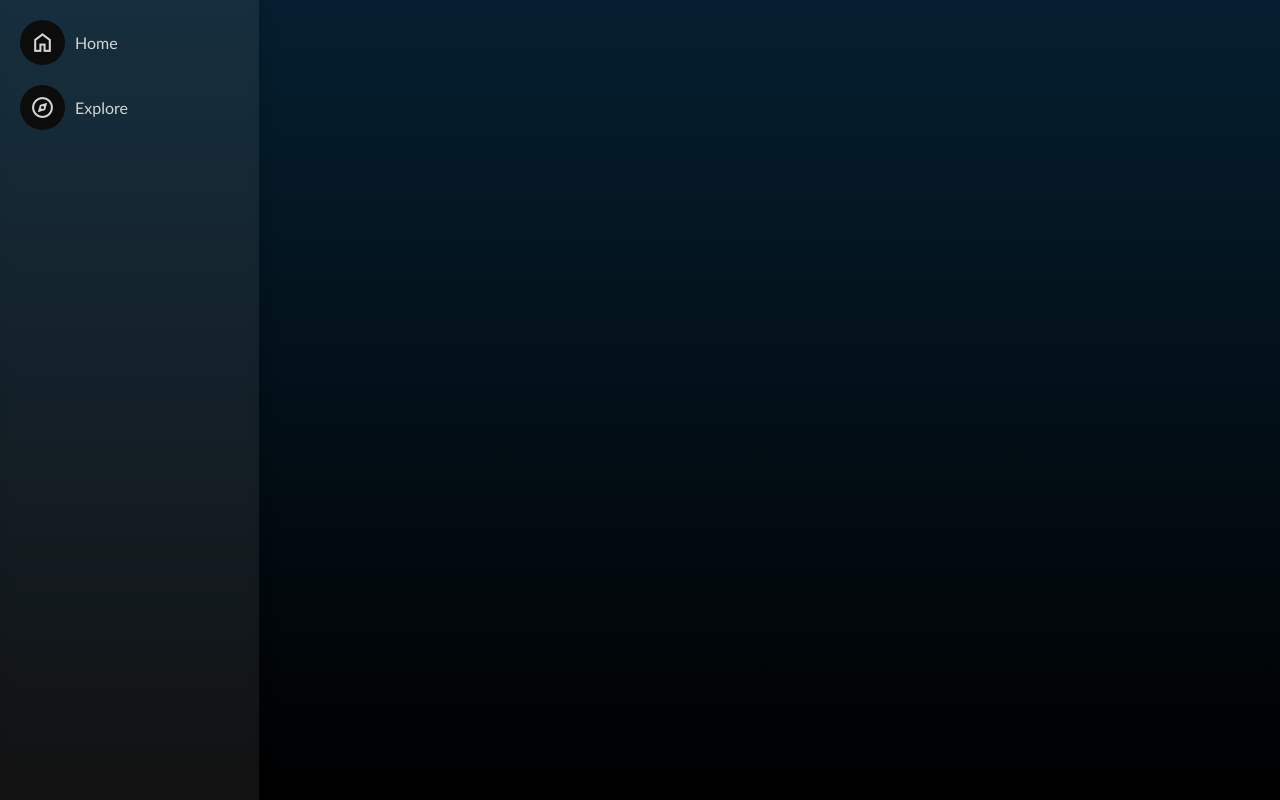
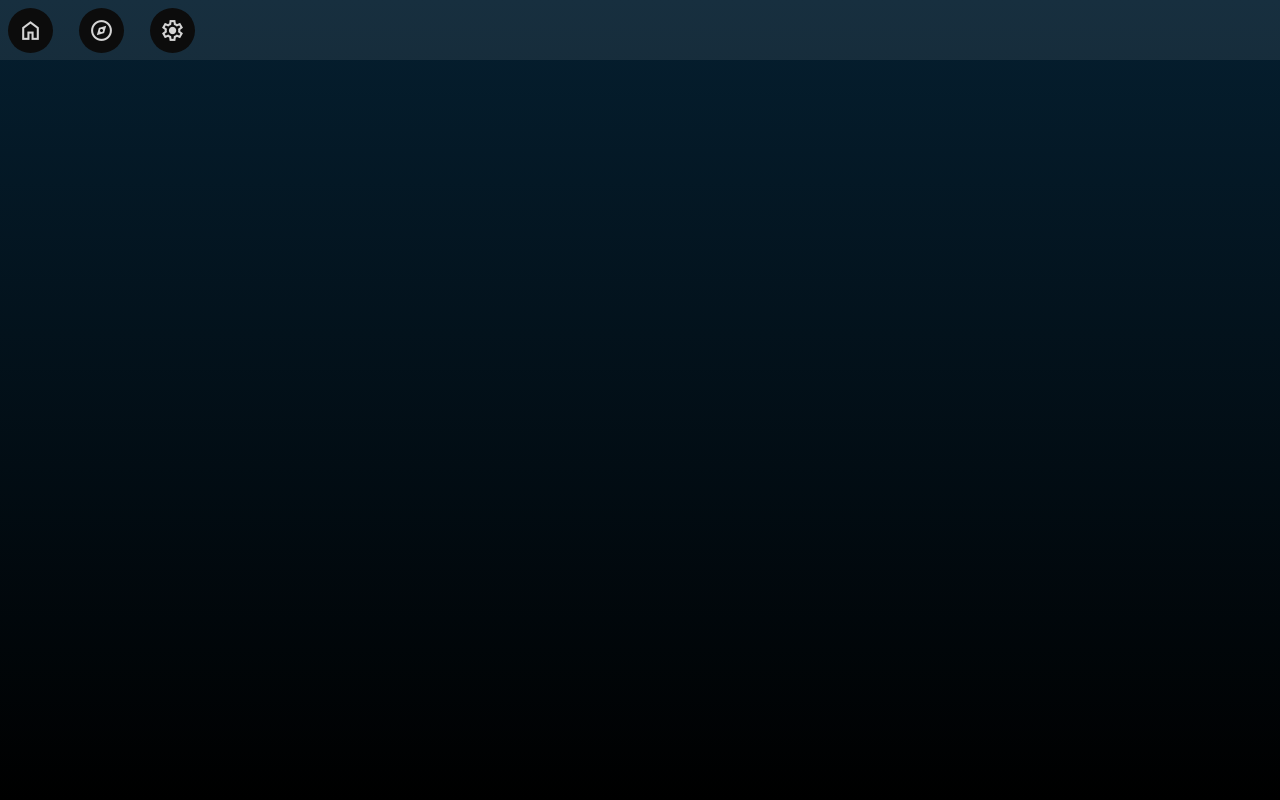
Before and after one commit to DiegoRojo99/Park-Hopper-Web, a React (Create React App) app in the folder frontend/: page / in a window 1280 px wide. Built offline with nearby package versions, Linux system fonts and the light colour scheme.

Commit message:
Changed nav format and

```diff
--- a/frontend/src/App.css
+++ b/frontend/src/App.css
@@ -51,7 +51,13 @@
 
 #main-container{
   display: flex;
+  flex-direction: column;
   width: 100%;
+  height: 100%;
   background: linear-gradient(#051f30,#000000);
   color: white;
 }
+
+#root, html, body{
+  height: 100%;
+}
--- a/frontend/src/App.js
+++ b/frontend/src/App.js
@@ -13,7 +13,7 @@ function App() {
     <BrowserRouter>
       <div id='main-container' className="App">
         <Nav />
-        <div style={{width: '100%'}}>
+        <div style={{width: '100%', height: '100%'}}>
           <Routes>
             <Route path="/" exact element={<Home />} />
             <Route path="/destinations" element={<Destinations />} />
--- a/frontend/src/components/destinations/Destinations.css
+++ b/frontend/src/components/destinations/Destinations.css
@@ -22,16 +22,16 @@
 }
 
 .card {
-  width: 190px;
+  width: 182px;
   height: 254px;
   background-image: linear-gradient(163deg, #00ff75 0%, #3700ff 100%);
   border-radius: 20px;
   transition: all .3s;
-  margin: 16px;
+  margin: 8px;
 }
 
 .card2 {
-  width: 190px;
+  width: 182px;
   height: 254px;
   background-color: #1a1a1a;
   border-radius: 10px;
@@ -104,4 +104,13 @@
   border-bottom: 1px solid rgb(128,128,128,0.5);
 }
 
+.filter-bar{
+  width: 95%;
+  margin: 8px 2.5%;
+  background-color: #f5f5f5;
+  height: 72px;
+  padding: 8px;
+  display: flex;
+}
+
 /* Media queries for responsiveness */
--- a/frontend/src/components/nav/Nav.css
+++ b/frontend/src/components/nav/Nav.css
@@ -50,3 +50,28 @@ a {
   border-radius: 50%;
   padding: 10px;
 }
+
+.nav-menu{
+  width: 100%;
+  height: 60px;
+  background: #ffffff12;
+}
+
+.nav-menu-content{
+  display: flex;
+  flex-direction: row;
+  justify-content: start;
+  width: max-content;
+  height: 100%;
+}
+
+.nav-menu-content li{
+  flex: 1;
+  list-style: none;
+  padding: 8px;
+  height: 100%;
+}
+
+.material-symbols-outlined:hover {
+  background: #5a5a5a;
+}
--- a/frontend/src/components/nav/Nav.jsx
+++ b/frontend/src/components/nav/Nav.jsx
@@ -2,13 +2,13 @@ import './Nav.css';
 
 function Nav() {
   return (
-    <div class="menu">
-      <ul class="menu-content">
-        <li><a href="/"><span class="material-symbols-outlined">home</span><span>Home</span></a></li>
+    <div class="nav-menu">
+      <ul class="nav-menu-content">
+        <li><a href="/"><span class="material-symbols-outlined">home</span></a></li>
         {/* <li><a href="#"><span class="material-symbols-outlined">dashboard</span><span>DashBoard</span></a></li> */}
-        <li><a href="/destinations"><span class="material-symbols-outlined">explore</span><span>Explore</span></a></li>
+        <li><a href="/destinations"><span class="material-symbols-outlined">explore</span></a></li>
+        <li><a href="#"><span class="material-symbols-outlined">settings</span></a></li>
         {/* <li><a href="#"><span class="material-symbols-outlined">analytics</span><span>Analytics</span></a></li>
-        <li><a href="#"><span class="material-symbols-outlined">settings</span><span>Settings</span></a></li>
         <li><a href="#"><span class="material-symbols-outlined">person</span><span>Account</span></a></li>
         <li><a href="#"><span class="material-symbols-outlined">report</span><span>Report</span></a></li>
         <li><a href="#"><span class="material-symbols-outlined">email</span><span>Contact</span></a></li>
```
